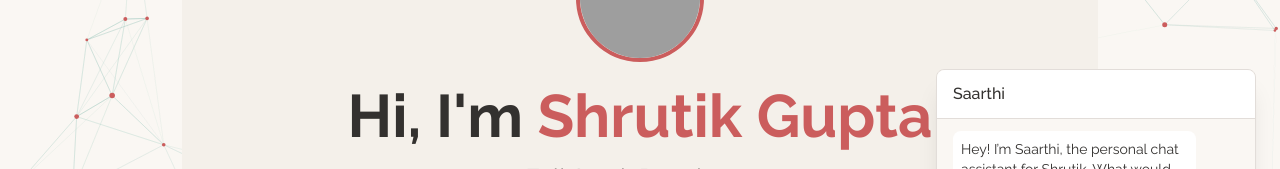
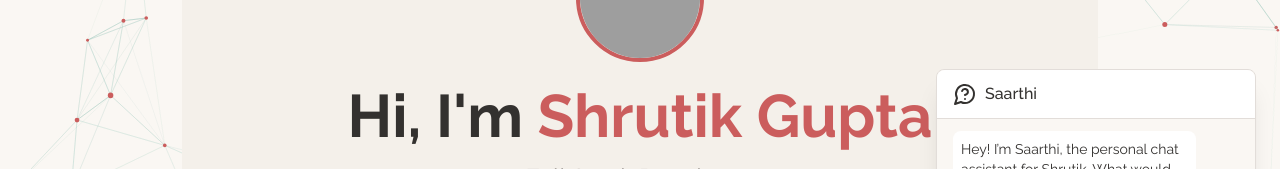
Before and after one commit to shrutik-gupta/portfolio, a React (Vite) app in the folder frontend/: page / in a window 1280 px wide. Both pictures are taken after a click on the button "Open chat". Shown: the part 251-420 px from the top of the page. Built offline with nearby package versions, Linux system fonts and the light colour scheme; no server answers; grey boxes are pictures that could not be loaded.

Commit message:
updated knowledge base and resume

```diff
--- a/frontend/src/components/Chat.jsx
+++ b/frontend/src/components/Chat.jsx
@@ -1,5 +1,6 @@
 import React, { useState, useRef, useEffect } from 'react';
 import { ToastContainer, toast } from 'react-toastify';
+import {MessageCircleQuestion} from 'lucide-react';
 import 'react-toastify/dist/ReactToastify.css';
 
 export default function ChatCircle() {
@@ -64,7 +65,8 @@ export default function ChatCircle() {
 
       {isOpen && (
         <div className="fixed bottom-24 right-6 w-80 h-96 bg-bg-surface border border-border-default rounded-lg shadow-xl z-40 flex flex-col">
-          <div className="bg-bg-card border-b border-border-default px-4 py-3 rounded-t-lg">
+          <div className="bg-bg-card flex gap-2 border-b border-border-default px-4 py-3 rounded-t-lg">
+            <MessageCircleQuestion/>
             <h3 className="text-text-primary font-medium">Saarthi</h3>
           </div>
           <div className="flex-1 overflow-y-auto px-4 py-3">
--- a/frontend/src/helper/ExperienceHeper.jsx
+++ b/frontend/src/helper/ExperienceHeper.jsx
@@ -1,15 +1,14 @@
-import logo from '../assets/logo.png'
-import nni from '../assets/exp-nni.png'
+// import nni from '../assets/exp-nni.png'
 import iete from '../assets/exp-iete.jpg'
 import nss from '../assets/exp-nss.png'
 const experience = [
-    {
-        title: "Web Developer Intern",
-        company: "NeuroNexus Innovations",
-        duration: "March 2025 - April 2025",
-        description: "During my internship, I worked with cross-functional teams to design and develop responsive web applications using the MERN stack. I contributed to real-world projects involving dynamic UI components, API integration, and performance optimization. This experience enhanced my technical skills and gave me a solid understanding of agile development, version control, and deploying scalable web solutions.",
-        logo: nni
-    },
+    // {
+    //     title: "Web Developer Intern",
+    //     company: "NeuroNexus Innovations",
+    //     duration: "March 2025 - April 2025",
+    //     description: "During my internship, I worked with cross-functional teams to design and develop responsive web applications using the MERN stack. I contributed to real-world projects involving dynamic UI components, API integration, and performance optimization. This experience enhanced my technical skills and gave me a solid understanding of agile development, version control, and deploying scalable web solutions.",
+    //     logo: nni
+    // },
     {
         title: "Student Volunteer",
         company: "National Service Scheme | TSEC",
```
Also changed, not shown: 2 other files (tests, documents, lock files or other folders).
